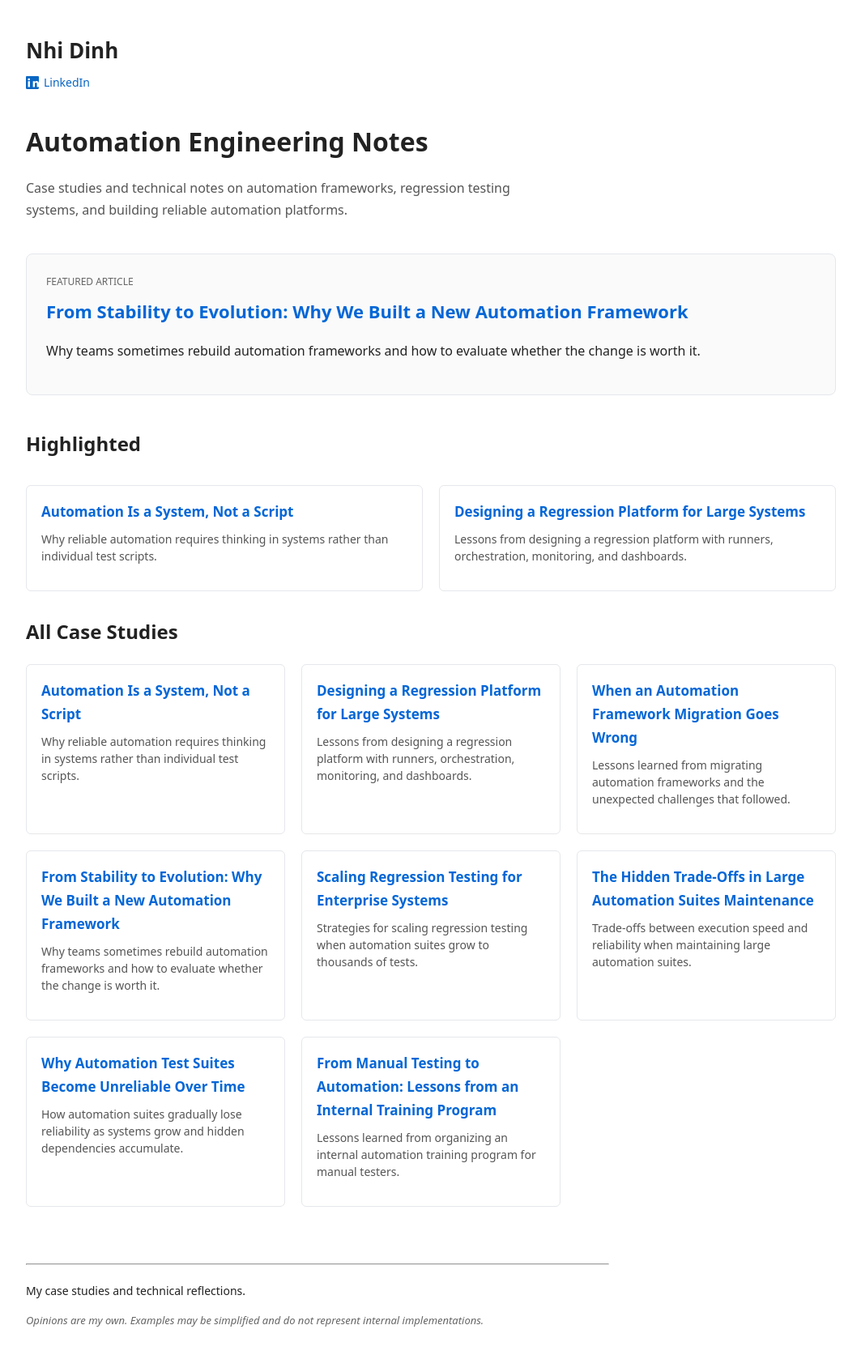
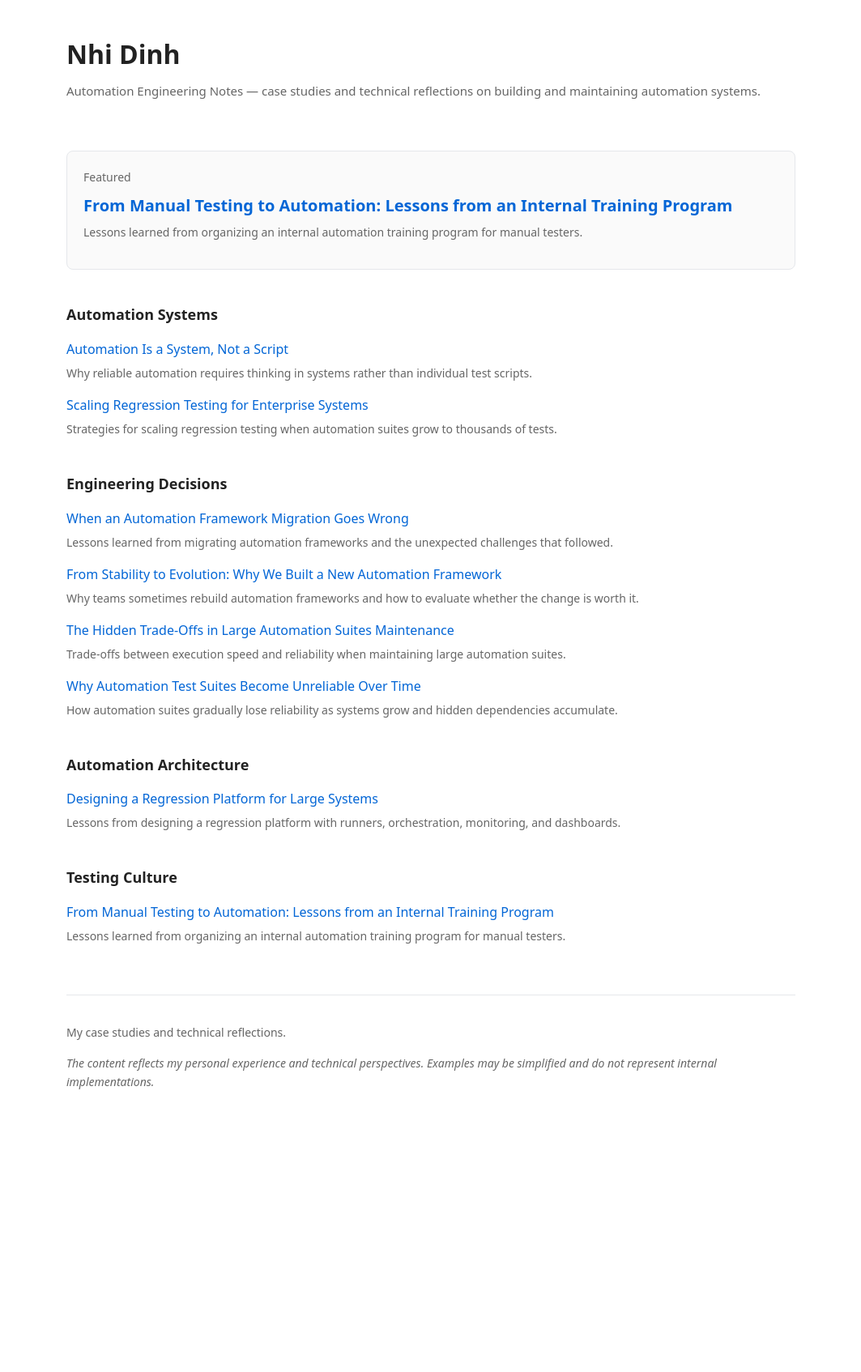
Before and after one commit to nhidinh/nhidinh.github.io, a Jekyll site: the page built from index.html, in a window 1280 px wide. Shown: the whole page at 81% size, without its empty margins (108-1171 px from the left). Built offline with Jekyll 4.4.1, drawn with Linux system fonts in a browser that asks for light colours; after the commit the page ends 1402 px from its top, so only the background shows below that.

Commit message:
Update index.html

```diff
--- a/index.html
+++ b/index.html
@@ -15,73 +15,44 @@
 
 body{
 font-family:system-ui, Arial;
-max-width:1000px;
+max-width:900px;
 margin:auto;
 padding:40px;
 line-height:1.7;
 color:#222;
 }
 
-/* PROFILE HEADER */
-
-.profile{
-margin-bottom:30px;
+.header{
+margin-bottom:60px;
 }
 
-.name{
-margin:0;
-font-size:26px;
+.site-title{
+font-size:32px;
+font-weight:600;
+margin-bottom:6px;
 }
 
-.linkedin{
-display:inline-flex;
-align-items:center;
-gap:6px;
-margin-top:6px;
-font-size:14px;
-text-decoration:none;
-color:#0a66c2;
-font-weight:500;
+.site-sub{
+color:#666;
+font-size:15px;
 }
-
-.linkedin:hover{
-text-decoration:underline;
-}
-
-/* HERO */
-
-.hero{
-margin-bottom:30px;
-}
-
-.hero h1{
-margin-bottom:8px;
-}
-
-.tagline{
-color:#555;
-max-width:650px;
-}
-
-/* FEATURED */
 
 .featured{
 border:1px solid #e5e7eb;
+padding:20px;
 border-radius:8px;
-padding:24px;
-margin:40px 0;
+margin-bottom:40px;
 background:#fafafa;
 }
 
 .featured-title{
-font-size:12px;
-text-transform:uppercase;
+font-size:14px;
 color:#666;
-margin-bottom:8px;
+margin-bottom:6px;
 }
 
 .featured a{
-font-size:22px;
+font-size:20px;
 font-weight:600;
 text-decoration:none;
 color:#0366d6;
@@ -91,89 +62,41 @@ color:#0366d6;
 text-decoration:underline;
 }
 
-/* HIGHLIGHTED */
-
-.highlight-grid{
-display:grid;
-grid-template-columns:1fr 1fr;
-gap:20px;
-margin:30px 0;
+.category{
+margin-top:40px;
 }
 
-/* GRID */
-
-.grid{
-display:grid;
-grid-template-columns:repeat(3,1fr);
-gap:20px;
-margin-top:20px;
+.category h2{
+font-size:18px;
+margin-bottom:10px;
 }
 
-/* CARD */
-
-.card{
-border:1px solid #e5e7eb;
-border-radius:6px;
-padding:18px;
+.article{
+margin:14px 0;
 }
 
-.card a{
+.article a{
 text-decoration:none;
 color:#0366d6;
-font-weight:600;
-font-size:17px;
+font-weight:500;
 }
 
-.card a:hover{
+.article a:hover{
 text-decoration:underline;
 }
 
-.card p{
-margin-top:8px;
-color:#555;
+.excerpt{
+color:#666;
 font-size:14px;
-line-height:1.5;
+margin-top:4px;
 }
 
-/* RESPONSIVE */
-
-@media (max-width:900px){
-
-.grid{
-grid-template-columns:repeat(2,1fr);
-}
-
-.highlight-grid{
-grid-template-columns:1fr;
-}
-
-}
-
-@media (max-width:600px){
-
-.grid{
-grid-template-columns:1fr;
-}
-
-}
-
-/* FOOTER */
-
-.site-footer{
-margin-top:70px;
-max-width:720px;
-}
-
-.footer-note{
-margin-top:20px;
+footer{
+margin-top:60px;
+padding-top:20px;
+border-top:1px solid #e5e7eb;
 font-size:14px;
-}
-
-.disclaimer{
-font-size:13px;
 color:#666;
-font-style:italic;
-margin-top:6px;
 }
 
 </style>
@@ -182,84 +105,53 @@ margin-top:6px;
 
 <body>
 
-<!-- PROFILE HEADER -->
+<div class="header">
 
-<div class="profile">
+<div class="site-title">Nhi Dinh</div>
 
-<h2 class="name">Nhi Dinh</h2>
-
-<a class="linkedin" href="https://linkedin.com/in/nhidinhyen">
-
-<svg xmlns="http://www.w3.org/2000/svg" width="16" height="16" fill="currentColor" viewBox="0 0 16 16">
-<path d="M0 1.146C0 .513.526 0 1.175 0h13.65C15.474
-0 16 .513 16 1.146v13.708c0 .633-.526
-1.146-1.175 1.146H1.175C.526 16 0
-15.487 0 14.854V1.146zm4.943
-12.248V6.169H2.542v7.225h2.401zM3.743
-5.18c.837 0 1.358-.554
-1.358-1.248-.015-.709-.521-1.248-1.342-1.248C2.937
-2.684 2.4 3.223 2.4
-3.932c0 .694.521 1.248 1.327
-1.248h.016zm4.908
-8.214h2.4V9.359c0-.216.016-.432.08-.586.174-.431.57-.878
-1.234-.878.871 0 1.22.662
-1.22 1.634v3.865h2.4V9.25c0-2.22-1.184-3.252-2.764-3.252-1.274
-0-1.845.7-2.165 1.193v.025h-.016a5.54
-5.54 0 0 1 .016-.025V6.169h-2.4c.03.678
-0 7.225 0 7.225z"/>
-</svg>
-
-<span>LinkedIn</span>
-
-</a>
+<div class="site-sub">
+Automation Engineering Notes — case studies and technical reflections on building and maintaining automation systems.
+</div>
 
 </div>
 
-<!-- HERO -->
+{% assign featured = site.case_studies | sort: "order" | last %}
 
-<div class="hero">
+<div class="featured">
 
-<h1>Automation Engineering Notes</h1>
+<div class="featured-title">Featured</div>
 
-<p class="tagline">
-Case studies and technical notes on automation frameworks, regression testing systems, and building reliable automation platforms.
+<a href="{{ featured.url }}">
+{{ featured.title }}
+</a>
+
+<p class="excerpt">
+{{ featured.excerpt }}
 </p>
 
 </div>
 
-<!-- FEATURED ARTICLE -->
+{% assign categories = site.case_studies | group_by: "category" %}
 
-{% assign featured = site.case_studies | where: "title", "From Stability to Evolution: Why We Built a New Automation Framework" | first %}
+{% for category in categories %}
 
-{% if featured %}
+<div class="category">
 
-<div class="featured">
+<h2>{{ category.name }}</h2>
 
-<div class="featured-title">Featured Article</div>
+{% assign posts = category.items | sort: "order" %}
 
-<a href="{{ featured.url }}">{{ featured.title }}</a>
+{% for post in posts %}
 
-<p>{{ featured.excerpt | strip_html | truncate:160 }}</p>
+<div class="article">
 
+<a href="{{ post.url }}">
+{{ post.title }}
+</a>
+
+<div class="excerpt">
+{{ post.excerpt }}
 </div>
-
-{% endif %}
-
-<!-- HIGHLIGHTED -->
-
-<h2>Highlighted</h2>
-
-<div class="highlight-grid">
-
-{% assign highlights = site.case_studies | sort: "order" | slice: 0,2 %}
-
-{% for post in highlights %}
-
-<div class="card">
-
-<a href="{{ post.url }}">{{ post.title }}</a>
-
-<p>{{ post.excerpt | strip_html | truncate:140 }}</p>
 
 </div>
 
@@ -267,43 +159,23 @@ Case studies and technical notes on automation frameworks, regression testing sy
 
 </div>
 
-<!-- ALL ARTICLES -->
-
-<h2>All Case Studies</h2>
-
-{% assign sorted = site.case_studies | sort: "order" %}
-
-<div class="grid">
-
-{% for post in sorted %}
-
-<div class="card">
-
-<a href="{{ post.url }}">{{ post.title }}</a>
-
-<p>{{ post.excerpt | strip_html | truncate:120 }}</p>
-
-</div>
-
 {% endfor %}
 
-</div>
+<footer>
 
-<!-- FOOTER -->
-
-<footer class="site-footer">
-
-<hr>
-
-<p class="footer-note">
+<p>
 My case studies and technical reflections.
 </p>
 
-<p class="disclaimer">
-Opinions are my own. Examples may be simplified and do not represent internal implementations.
+<p>
+<em>
+The content reflects my personal experience and technical perspectives.
+Examples may be simplified and do not represent internal implementations.
+</em>
 </p>
 
 </footer>
 
 </body>
+
 </html>
```
